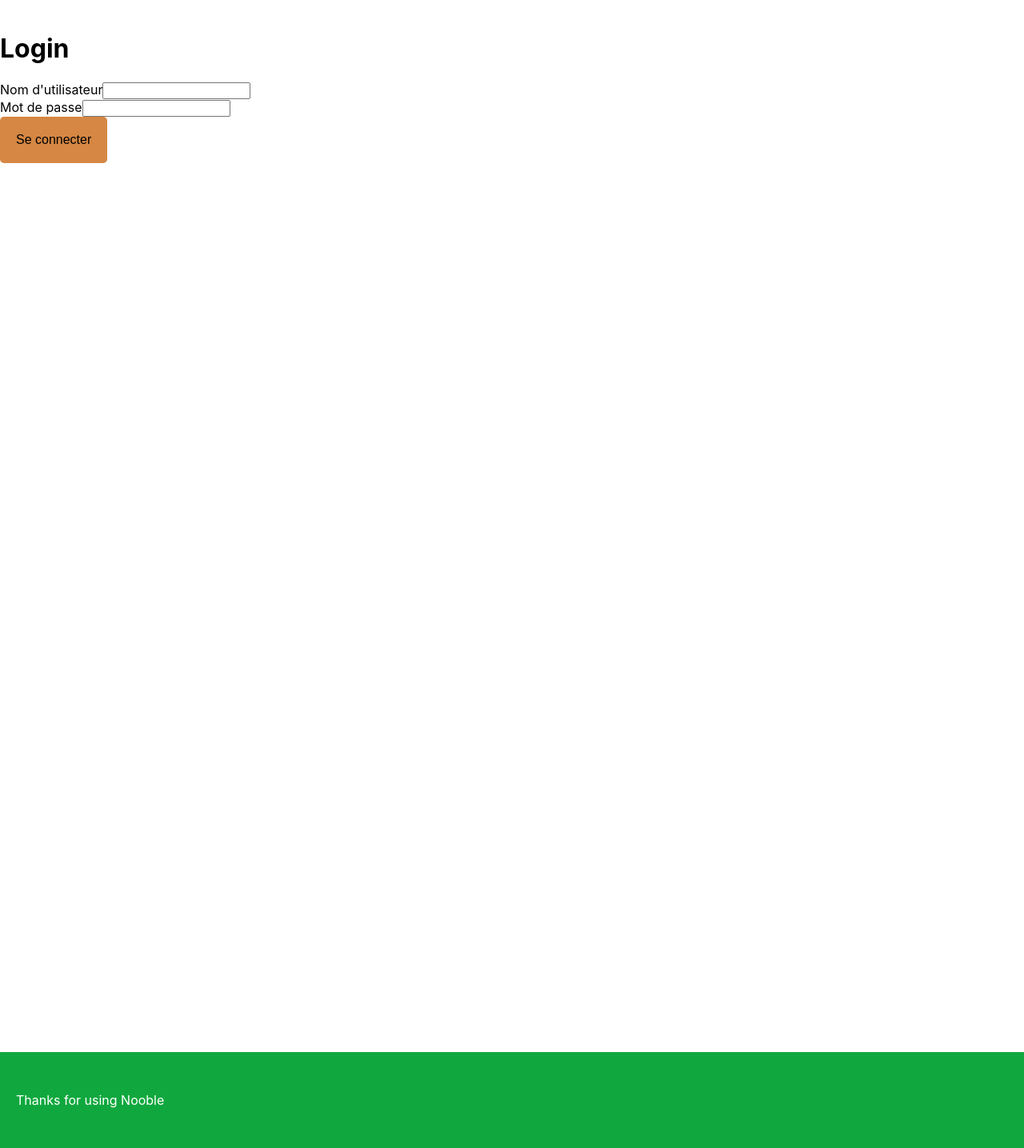
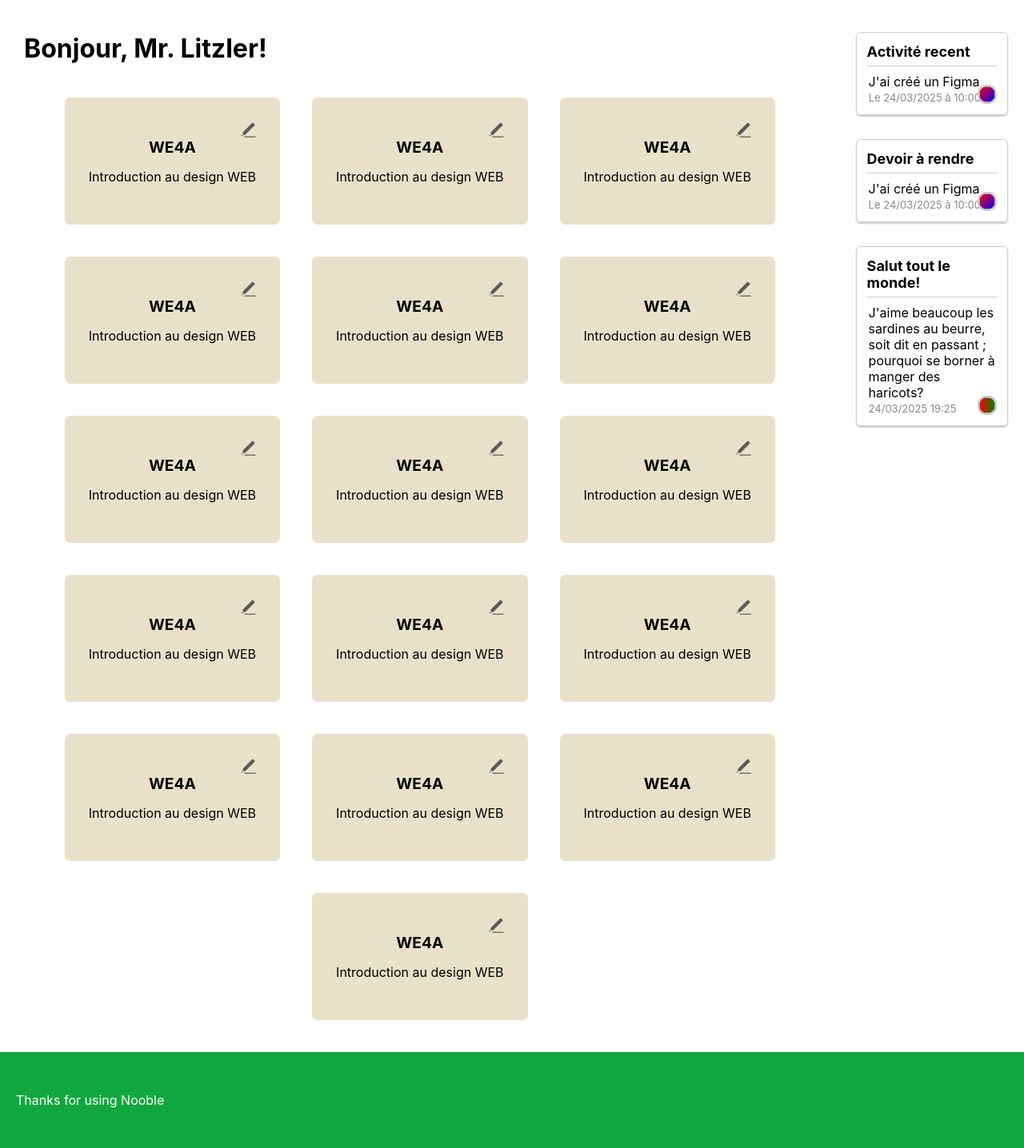
Before and after one commit to SimonMenicot/WE4A-SI40, a PHP site: page /html-pages/ue-select-prof.php in a window 1280 px wide. Shown: the part 80-1516 px from the top of the page at 80% size. Run offline with PHP 8.4, Linux system fonts and the light colour scheme.

Commit message:
Pages changes  - added professor page  - added edit icon  - added title and enhanced structure

```diff
--- a/html-pages/ue-select-prof.php
+++ b/html-pages/ue-select-prof.php
@@ -1,15 +1,90 @@
 <?php
 set_include_path("../");
 require "header.php";
-drawHeader("Welcome, Professor");
+drawHeader("Welcome, Student");
 ?>
+<div id="homepage-main-separation" class="content-separator">
+	<div id="homepage-content" class="main-page-content">
+		<h1>Bonjour, Mr. Litzler!</h1>
+		<div id="classes" class="classes-list"><?php
+		for ($i=0; $i < 16; ++$i)
+		{?>
+			<div class="class-preview">
+				<h1>WE4A</h1>
+				<p>Introduction au design WEB</p>
 
-<h1>Login</h1>
-<form>
-	<label for="ident">Nom d'utilisateur</label><input type="text" id="ident"> <br/>
-	<label for="passw">Mot de passe</label><input type="password" id="passw"> <br/>
-	<input type="submit" value="Se connecter">
-</form>
+				<span class="class-edit-icon">
+					<img src="<?= NOOBLE_CONFIG["SERVER"]["PATH_NAME"]?>/static/images/icons/edit.png" />
+				</span>
+			</div>
+		<?php
+		}
+		?>
+        </div>
+	</div>
+
+    <section id="activity-thread" class="side-thread">
+        <div class="activity">
+            <h1>
+                Activité recent
+            </h1>
+            <div class="activity-content">
+                <p>
+                    J'ai créé un Figma
+                </p>
+
+                <div class="activity-author">
+                    <img style="background:linear-gradient(to bottom right, red, blue)"/>
+                    <p>Nicolas Daval</p>
+                </div>
+
+                <time>
+                    Le 24/03/2025 à 10:00
+                </time>
+            </div>
+        </div>
+
+        <div class="activity">
+            <h1>
+                Devoir à rendre
+            </h1>
+            <div class="activity-content">
+                <p>
+                    J'ai créé un Figma
+                </p>
+
+                <div class="activity-author">
+                    <img style="background:linear-gradient(to bottom right, red, blue)"/>
+                    <p>Nicolas Daval</p>
+                </div>
+
+                <time>
+                    Le 24/03/2025 à 10:00
+                </time>
+            </div>
+        </div>
+
+        <div class="activity">
+            <h1>
+                Salut tout le monde!
+            </h1>
+            <div class="activity-content">
+                <p>
+                    J'aime beaucoup les sardines au beurre, soit dit en passant ; pourquoi se borner à manger des haricots?
+                </p>
+
+                <div class="activity-author">
+                    <img style="background:linear-gradient(to right, red, green)"/>
+                    <p>Eden Morey</p>
+                </div>
+
+                <time>
+                    24/03/2025 19:25
+                </time>
+            </div>
+        </div>
+    </section>
+</div>
 
 <?php
 	require "footer.php";
--- a/html-pages/ue-select.php
+++ b/html-pages/ue-select.php
@@ -4,6 +4,8 @@ require "header.php";
 drawHeader("Welcome, Student");
 ?>
 <div id="homepage-main-separation" class="content-separator">
+    <div id="homepage-content" class="main-page-content">
+        <h1>Bonjour, Nimen Laden!</h1>
         <div id="classes" class="classes-list"><?php
 
         for ($i=0; $i < 16; ++$i)
@@ -15,6 +17,7 @@ drawHeader("Welcome, Student");
         <?php
         }
         ?>
+        </div>
     </div>
 
     <section id="activity-thread" class="side-thread">
--- a/static/styles/cross-elements/index.css
+++ b/static/styles/cross-elements/index.css
@@ -1,3 +1,4 @@
 @import url("./logo-medium.css");
 @import url("./side-thread.css");
 @import url("./content-separator.css");
+@import url("./main-page-content.css");
--- /dev/null
+++ b/static/styles/cross-elements/main-page-content.css
@@ -0,0 +1,3 @@
+div.main-page-content {
+    padding: var(--main-page-content-padding-vertical)  var(--main-page-content-padding-horizontal);
+}
--- a/static/styles/dimensions/classes-list.css
+++ b/static/styles/dimensions/classes-list.css
@@ -1,9 +1,10 @@
 :root {
-    --classes-list-padding: 20px;
-    --classes-list-class-preview-padding: 50px 30px;
+    --classes-list-class-preview-padding-horizontal: 30px;
+    --classes-list-class-preview-padding-vertical: 50px;
     --classes-list-margin: 20px;
     --classes-list-class-preview-border-radius: 7px;
     --classes-list-class-preview-spacing: 15px;
+    --classes-list-class-preview-edit-icon-size: 20px;
 
     --classes-list-class-preview-title-size: larger;
 }
--- a/static/styles/dimensions/index.css
+++ b/static/styles/dimensions/index.css
@@ -8,3 +8,4 @@
 @import url("./classes-list.css");
 @import url("./classpage.css");
 @import url("./class-sections.css");
+@import url("./main-page-content.css");
--- /dev/null
+++ b/static/styles/dimensions/main-page-content.css
@@ -0,0 +1,4 @@
+:root {
+    --main-page-content-padding-horizontal: 30px;
+    --main-page-content-padding-vertical: 0px;
+}
--- a/static/styles/elements/classes-list.css
+++ b/static/styles/elements/classes-list.css
@@ -9,11 +9,13 @@ div.classes-list {
     flex-direction: row;
     flex-wrap: wrap;
     box-sizing: border-box;
-    padding: var(--classes-list-padding);
+    justify-content: center;
 
 }
 
 div.classes-list div.class-preview {
+    position: relative;
+
     margin: 0px;
     flex-grow: 0;
 
@@ -23,7 +25,7 @@ div.classes-list div.class-preview {
     flex-wrap: nowrap;
 
     box-sizing: border-box;
-    padding: var(--classes-list-class-preview-padding);
+    padding: var(--classes-list-class-preview-padding-vertical) var(--classes-list-class-preview-padding-horizontal);
     margin: var(--classes-list-margin);
 
     background: var(--inputs-surfaces-color);
@@ -42,3 +44,14 @@ div.classes-list div.class-preview h1 {
 div.classes-list div.class-preview p {
     margin: 0px;
 }
+
+div.classes-list div.class-preview span.class-edit-icon {
+    position: absolute;
+    top: var(--classes-list-class-preview-padding-horizontal);
+    right: var(--classes-list-class-preview-padding-horizontal);
+}
+
+div.classes-list div.class-preview span.class-edit-icon img{
+    width: var(--classes-list-class-preview-edit-icon-size);
+    opacity: 0.6;
+}
```
Also changed, not shown: html-pages/profile.php (added), static/images/icons/edit.png (added). Lines whose indentation alone changed are shown as unchanged.
